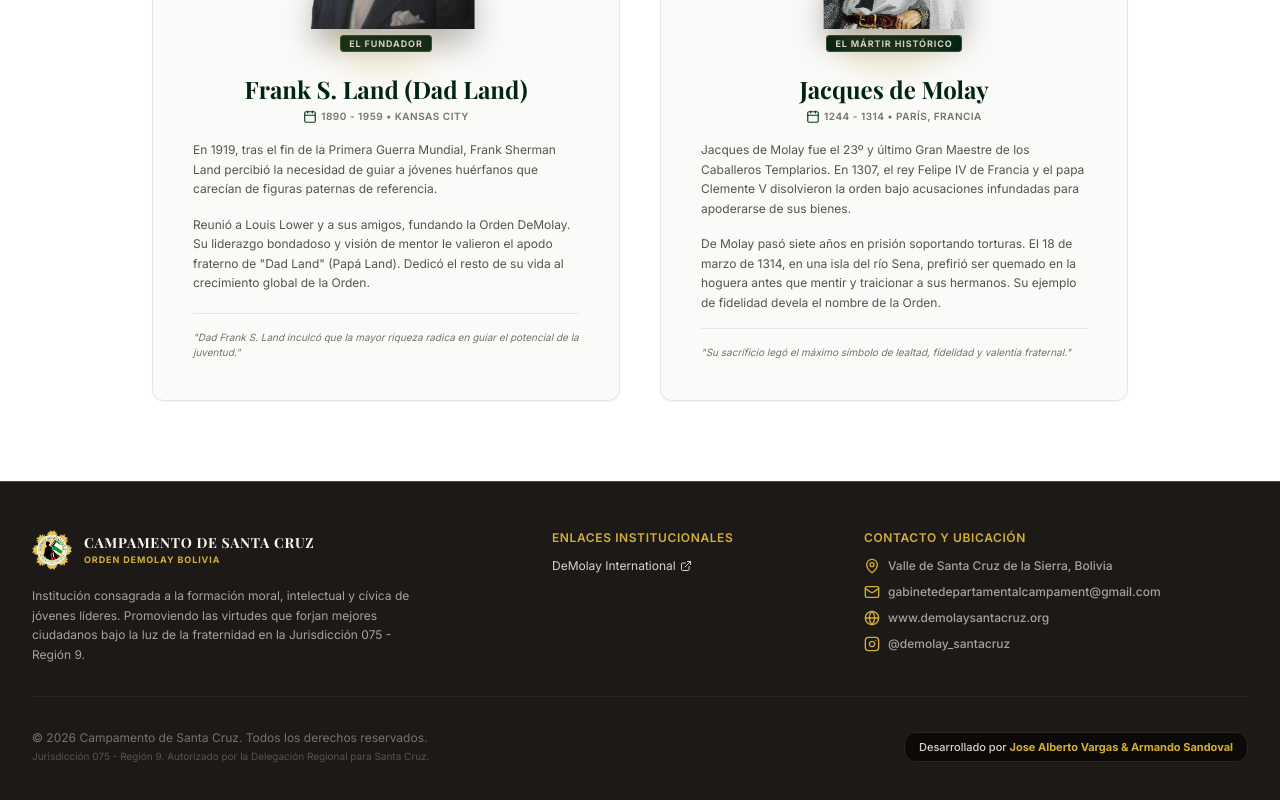
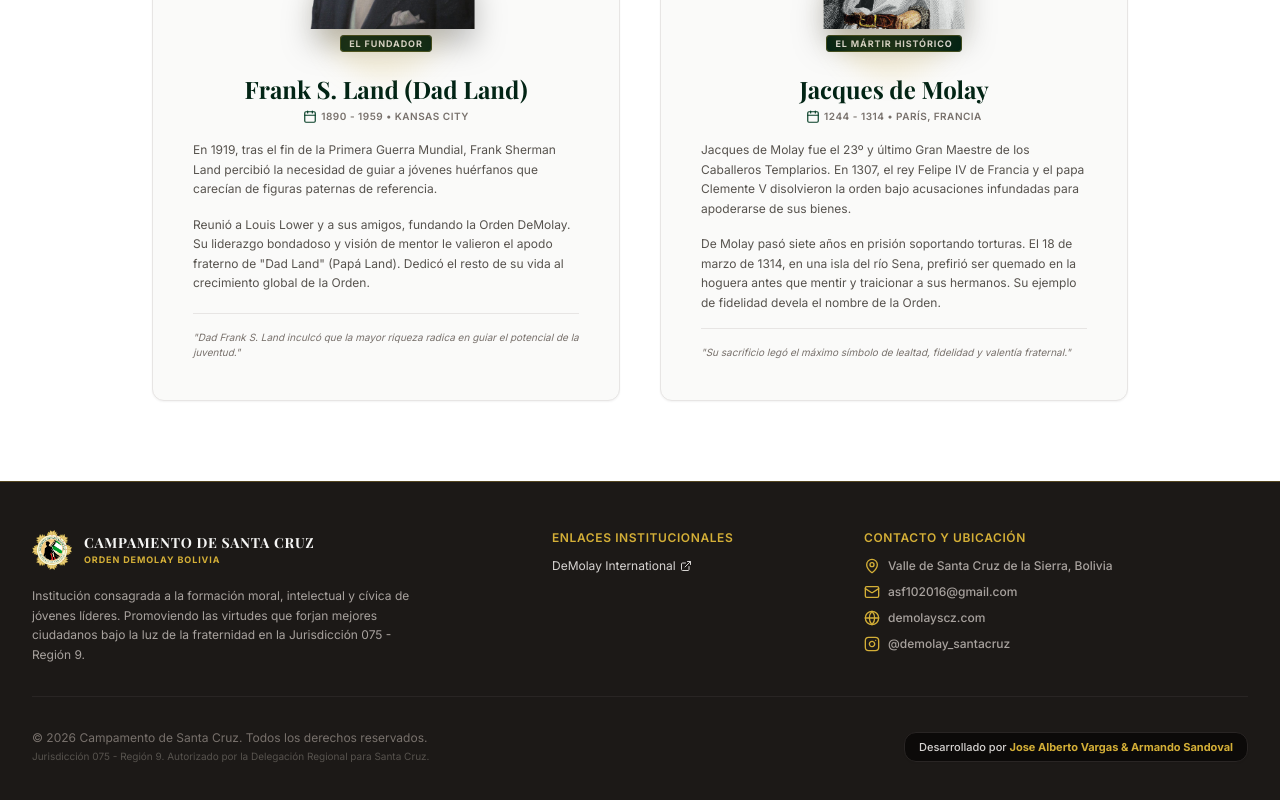
Before and after one commit to gabinetedepartamental/demolayscz, a React (Vite) app: page / in a window 1280 px wide. Shown: the part 2617-3417 px from the top of the page. Built offline with nearby package versions, Linux system fonts and the light colour scheme; a web font is replaced by a local one.

Commit message:
Update contact email to asf102016@gmail.com and clean site link in footer

```diff
--- a/src/components/Footer.jsx
+++ b/src/components/Footer.jsx
@@ -66,21 +66,21 @@ export default function Footer({ onOpenDevelopers }) {
               <li className="flex items-center gap-2">
                 <Mail className="h-4 w-4 text-demolay-gold shrink-0" />
                 <a
-                  href="mailto:gabinetedepartamentalcampament@gmail.com"
+                  href="mailto:asf102016@gmail.com"
                   className="hover:text-demolay-gold transition-colors font-medium"
                 >
-                  gabinetedepartamentalcampament@gmail.com
+                  asf102016@gmail.com
                 </a>
               </li>
               <li className="flex items-center gap-2">
                 <Globe className="h-4 w-4 text-demolay-gold shrink-0" />
                 <a
-                  href="https://www.demolaysantacruz.org"
+                  href="https://demolayscz.com/"
                   target="_blank"
                   rel="noopener noreferrer"
                   className="hover:text-demolay-gold transition-colors font-medium"
                 >
-                  www.demolaysantacruz.org
+                  demolayscz.com
                 </a>
               </li>
               <li className="flex items-center gap-2">
```
